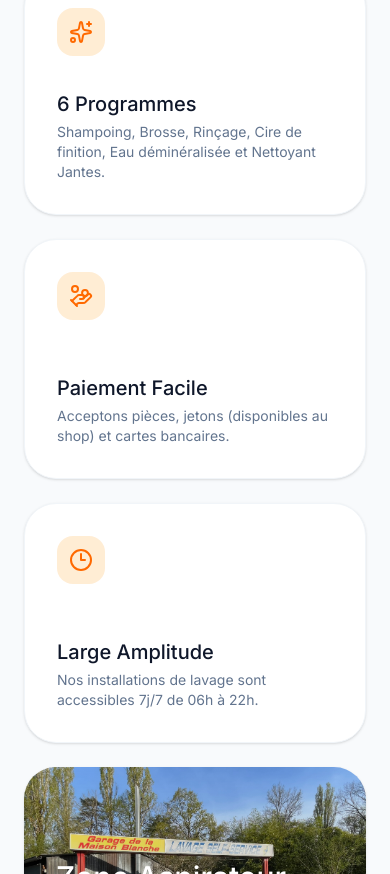
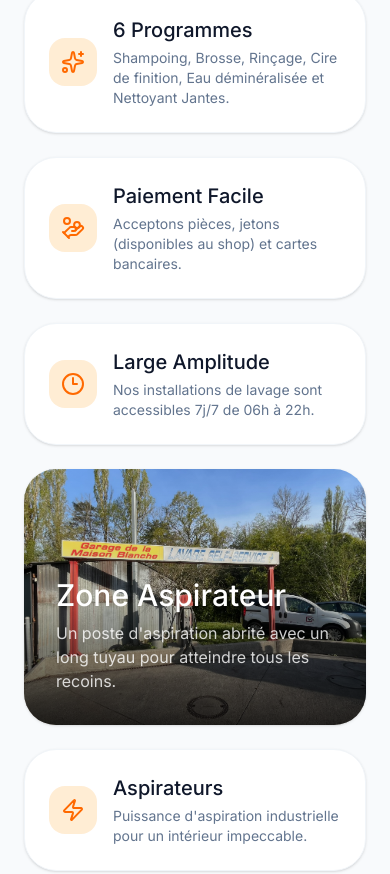
Before and after one commit to anthohn/station-maisonblanche, a Next.js app: page /lavage in a window 390 px wide. Shown: the part 930-1804 px from the top of the page. Built offline with nearby package versions, Linux system fonts and the light colour scheme.

Commit message:
responsive

```diff
--- a/app/components/HomeRestOfPage.tsx
+++ b/app/components/HomeRestOfPage.tsx
@@ -110,7 +110,7 @@ export default function HomeRestOfPage() {
                     initial={{ opacity: 0, y: 20 }}
                     whileInView={{ opacity: 1, y: 0 }}
                     viewport={{ once: true }}
-                    className="relative rounded-[2rem] overflow-hidden shadow-sm h-[280px] md:h-[240px] group"
+                    className="relative rounded-[2rem] overflow-hidden shadow-sm h-[260px] md:h-[220px] group"
                 >
                     {/* Photo de fond */}
                     <Image
@@ -124,18 +124,21 @@ export default function HomeRestOfPage() {
                     <div className="absolute inset-0 bg-gradient-to-r from-emerald-950/90 via-emerald-900/75 to-emerald-800/40" />
 
                     {/* Contenu */}
-                    <div className="relative z-10 h-full flex flex-col md:flex-row items-start md:items-center justify-between gap-6 p-8 md:p-10">
+                    <div className="relative z-10 h-full flex flex-col md:flex-row items-start md:items-center justify-between gap-4 p-6 md:p-10">
                         <div>
-                            <h2 className="text-2xl md:text-3xl font-medium text-white leading-tight mb-2">
+                            <h2 className="text-xl md:text-3xl font-medium text-white leading-tight mb-1.5">
                                 Plateaux apéro <span className="text-emerald-300">stade de foot</span>
                             </h2>
-                            <p className="text-white/70 text-sm md:text-base max-w-md">
+                            <p className="text-white/70 text-sm max-w-md hidden sm:block">
                                 Boîtes de Panini &amp; plateaux apéro thème foot disponibles en boutique — parfait pour vos soirées matchs !
+                            </p>
+                            <p className="text-white/70 text-xs sm:hidden">
+                                Boîtes de Panini &amp; plateaux foot disponibles en boutique !
                             </p>
                         </div>
                         <Link
                             href="/shop"
-                            className="shrink-0 inline-flex items-center justify-center gap-2 bg-white text-emerald-800 px-7 py-3.5 rounded-xl font-medium hover:bg-emerald-50 transition-colors shadow-md text-sm whitespace-nowrap"
+                            className="shrink-0 inline-flex items-center justify-center gap-2 bg-white text-emerald-800 px-5 py-3 md:px-7 md:py-3.5 rounded-xl font-medium hover:bg-emerald-50 transition-colors shadow-md text-sm whitespace-nowrap"
                         >
                             Voir en boutique <ArrowRight size={16} />
                         </Link>
--- a/app/lavage/LavageContent.tsx
+++ b/app/lavage/LavageContent.tsx
@@ -32,7 +32,7 @@ export default function LavageContent() {
 
                 {/* --- GRILLE BENTO LAVAGE --- */}
                 <motion.div
-                    className="grid grid-cols-1 md:grid-cols-3 gap-6 auto-rows-[240px]"
+                    className="grid grid-cols-1 md:grid-cols-3 gap-6 md:auto-rows-[240px]"
                     initial="hidden"
                     whileInView="visible"
                     viewport={{ once: true, margin: "-100px" }}
@@ -42,7 +42,7 @@ export default function LavageContent() {
                 >
 
                     {/* 1. Grande Carte : Pistes HP */}
-                    <motion.div variants={itemVariants} className="relative md:col-span-2 md:row-span-2 rounded-[2rem] overflow-hidden shadow-sm group">
+                    <motion.div variants={itemVariants} className="relative md:col-span-2 md:row-span-2 rounded-[2rem] overflow-hidden shadow-sm group h-64 md:h-auto">
                         <Image
                             src={lavage}
                             alt="Pistes de lavage haute pression en libre-service à la Station-Service Maison-Blanche, Chancy, Genève"
@@ -58,8 +58,8 @@ export default function LavageContent() {
                     </motion.div>
 
                     {/* 2. Petite Carte : Programmes */}
-                    <motion.div variants={itemVariants} className="bg-white p-8 rounded-[2rem] shadow-sm flex flex-col justify-between border border-slate-100">
-                        <div className="bg-orange-100 w-12 h-12 flex items-center justify-center rounded-2xl">
+                    <motion.div variants={itemVariants} className="bg-white p-6 rounded-[2rem] shadow-sm flex flex-row md:flex-col items-center md:items-start md:justify-between gap-4 border border-slate-100">
+                        <div className="bg-orange-100 w-12 h-12 flex items-center justify-center rounded-2xl shrink-0">
                             <Sparkles size={24} className="text-orange-500" />
                         </div>
                         <div>
@@ -69,8 +69,8 @@ export default function LavageContent() {
                     </motion.div>
 
                     {/* 3. Petite Carte : Paiement */}
-                    <motion.div variants={itemVariants} className="bg-white p-8 rounded-[2rem] shadow-sm flex flex-col justify-between border border-slate-100">
-                        <div className="bg-orange-100 w-12 h-12 flex items-center justify-center rounded-2xl">
+                    <motion.div variants={itemVariants} className="bg-white p-6 rounded-[2rem] shadow-sm flex flex-row md:flex-col items-center md:items-start md:justify-between gap-4 border border-slate-100">
+                        <div className="bg-orange-100 w-12 h-12 flex items-center justify-center rounded-2xl shrink-0">
                             <HandCoins size={24} className="text-orange-500" />
                         </div>
                         <div>
@@ -80,8 +80,8 @@ export default function LavageContent() {
                     </motion.div>
 
                     {/* 4. Petite Carte : Horaires */}
-                    <motion.div variants={itemVariants} className="bg-white p-8 rounded-[2rem] shadow-sm flex flex-col justify-between border border-slate-100">
-                        <div className="bg-orange-100 w-12 h-12 flex items-center justify-center rounded-2xl">
+                    <motion.div variants={itemVariants} className="bg-white p-6 rounded-[2rem] shadow-sm flex flex-row md:flex-col items-center md:items-start md:justify-between gap-4 border border-slate-100">
+                        <div className="bg-orange-100 w-12 h-12 flex items-center justify-center rounded-2xl shrink-0">
                             <Clock3 size={24} className="text-orange-500" />
                         </div>
                         <div>
@@ -91,7 +91,7 @@ export default function LavageContent() {
                     </motion.div>
 
                     {/* 5. Grande Carte : Aspirateurs */}
-                    <motion.div variants={itemVariants} className="relative md:col-span-2 md:row-span-2 rounded-[2rem] overflow-hidden shadow-sm group">
+                    <motion.div variants={itemVariants} className="relative md:col-span-2 md:row-span-2 rounded-[2rem] overflow-hidden shadow-sm group h-64 md:h-auto">
                         <Image
                             src="/aspirateur.jpeg"
                             alt="Zone aspirateurs industriels couverte, Station-Service Maison-Blanche Chancy"
@@ -106,8 +106,8 @@ export default function LavageContent() {
                     </motion.div>
 
                     {/* 6. Petite Carte : Puissance Aspi */}
-                    <motion.div variants={itemVariants} className="bg-white p-8 rounded-[2rem] shadow-sm flex flex-col justify-between border border-slate-100">
-                        <div className="bg-orange-100 w-12 h-12 flex items-center justify-center rounded-2xl">
+                    <motion.div variants={itemVariants} className="bg-white p-6 rounded-[2rem] shadow-sm flex flex-row md:flex-col items-center md:items-start md:justify-between gap-4 border border-slate-100">
+                        <div className="bg-orange-100 w-12 h-12 flex items-center justify-center rounded-2xl shrink-0">
                             <Zap size={24} className="text-orange-500" />
                         </div>
                         <div>
```
